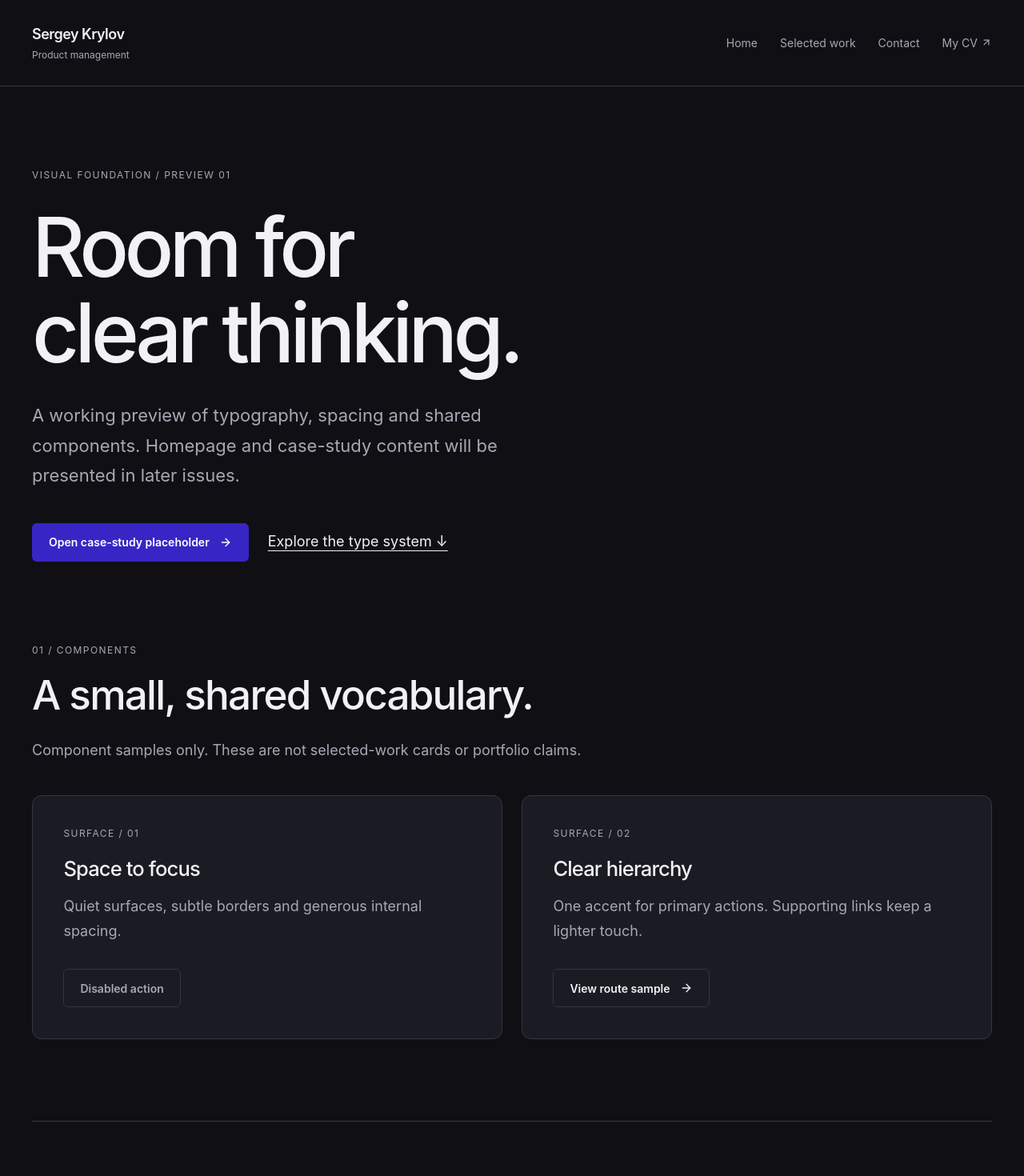
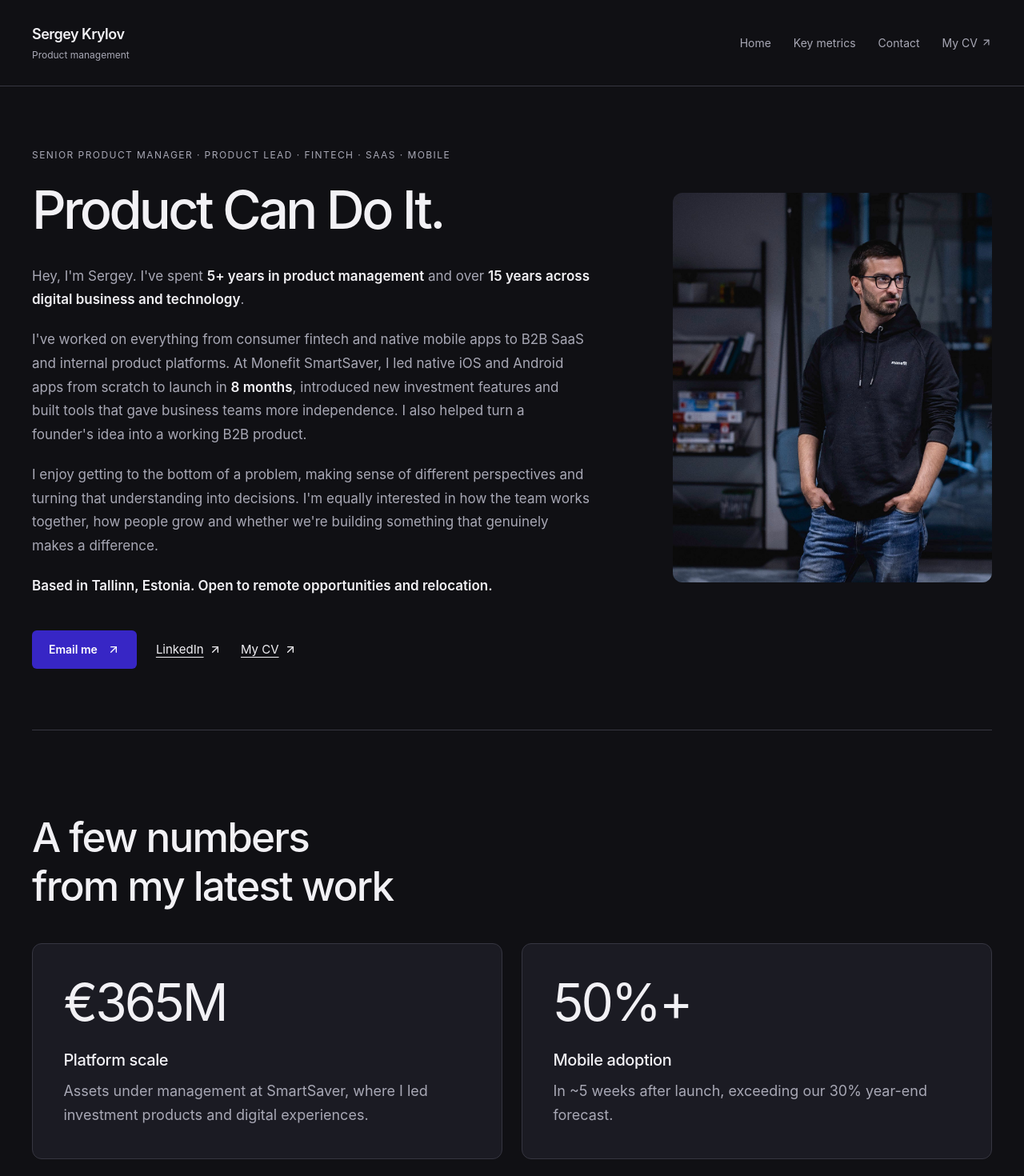
Before and after one commit to skrylov/portfolio_website, a React (Vite) app: page / in a window 1280 px wide. Shown: the top 1470 px of the page at 80% size. Built offline with nearby package versions, Linux system fonts and the light colour scheme.

Commit message:
Render original homepage hero and four key metrics (#19)

```diff
--- /dev/null
+++ b/src/components/InlineContent.tsx
@@ -0,0 +1,19 @@
+import { Fragment } from 'react'
+
+// Render the small inline vocabulary used by hero.md and metrics.md as React
+// nodes. Never inject exported HTML or execute source markup.
+export default function InlineContent({ text }: { text: string }) {
+  return text.split(/(<b>.*?<\/b>|\[[^\]]+\]\([^)]+\))/g).map((part, index) => {
+    const bold = part.match(/^<b>(.*?)<\/b>$/)
+    const link = part.match(/^\[([^\]]+)\]\(([^)]+)\)$/)
+    const unescape = (value: string) => value.replace(/\\~/g, '~')
+    if (bold) return <strong key={index}>{unescape(bold[1])}</strong>
+    if (link)
+      return (
+        <a key={index} className="text-link" href={link[2]}>
+          {link[1]}
+        </a>
+      )
+    return <Fragment key={index}>{unescape(part)}</Fragment>
+  })
+}
--- a/src/components/SiteFooter.tsx
+++ b/src/components/SiteFooter.tsx
@@ -7,9 +7,7 @@ export default function SiteFooter() {
         <div className="footer-row">
           <div>
             <p className="wordmark">Sergey Krylov</p>
-            <p className="metadata">
-              Product management portfolio · Design preview
-            </p>
+            <p className="metadata">Product management portfolio</p>
           </div>
           <nav aria-label="Contact links">
             <a href="mailto:skrylov22@gmail.com">Email me</a>
--- a/src/components/SiteHeader.tsx
+++ b/src/components/SiteHeader.tsx
@@ -12,9 +12,7 @@ export default function SiteHeader() {
           </Link>
           <nav aria-label="Main navigation">
             <Link to="/">Home</Link>
-            <Link to={{ pathname: '/', hash: '#selected-work' }}>
-              Selected work
-            </Link>
+            <Link to={{ pathname: '/', hash: '#metrics' }}>Key metrics</Link>
             <Link to={{ pathname: '/', hash: '#contact' }}>Contact</Link>
             <a href="https://drive.google.com/file/d/1NwEAJ8qCJFFT4MmrZqpQ6yYTH_bhZPYE/view?usp=drive_link">
               My CV <ArrowUpRight size={14} aria-hidden="true" />
--- /dev/null
+++ b/src/content/homepageContent.ts
@@ -0,0 +1,61 @@
+import homepage from './homepage.json'
+import media from './media.json'
+
+const files = import.meta.glob(
+  ['./homepage/hero.md', './homepage/metrics.md'],
+  {
+    query: '?raw',
+    import: 'default',
+    eager: true,
+  },
+) as Record<string, string>
+
+function section(id: string) {
+  const entry = homepage.sections.find((item) => item.id === id)
+  const text = entry && 'body' in entry ? files[`./${entry.body}`] : undefined
+  if (!text) throw new Error(`Missing homepage section: ${id}`)
+  return text.replace(/\r\n/g, '\n')
+}
+
+// Only the existing hero/metric export shapes are supported here. This is not
+// a general Notion or case-study renderer. Reject incomplete source extraction.
+const hero = section('hero')
+const textColumn = hero.match(
+  /<column ratio="60">\n([\s\S]*?)\n<\/column>/,
+)?.[1]
+if (!textColumn) throw new Error('Expected hero text column')
+const blocks = textColumn.split(/\n\n+/)
+const eyebrow = blocks[0].match(/^<span[^>]*>(.*?)<\/span>$/)?.[1]
+const headline = blocks[1].match(/^# (.+)$/)?.[1]
+const links = [...blocks.at(-1)!.matchAll(/\[([^\]]+)\]\(([^)]+)\)/g)].map(
+  (match) => ({ label: match[1], href: match[2] }),
+)
+const portraitSource = hero.match(/<image source="([^"]+)"/)?.[1]
+const portrait = media.find((item) => item.source === portraitSource)
+if (
+  !eyebrow ||
+  !headline ||
+  links.length !== 3 ||
+  !portrait ||
+  portrait.status !== 'migrated'
+)
+  throw new Error('Incomplete hero source')
+
+export const heroContent = {
+  eyebrow,
+  headline,
+  paragraphs: blocks.slice(2, -1),
+  links,
+  portrait,
+}
+
+const metricsSource = section('metrics')
+const heading = metricsSource.match(/^## (.+)$/m)?.[1]
+const metrics = [
+  ...metricsSource.matchAll(
+    /<callout[^>]*>\n## (.+)\n\n<b>(.+)<\/b>\n\n([\s\S]*?)\n<\/callout>/g,
+  ),
+].map((match) => ({ value: match[1], label: match[2], description: match[3] }))
+if (!heading || metrics.length !== 4)
+  throw new Error('Expected four source metrics')
+export const metricsContent = { heading, metrics }
--- a/src/pages/HomePage.tsx
+++ b/src/pages/HomePage.tsx
@@ -1,91 +1,63 @@
-import { ArrowRight } from 'lucide-react'
-import { Link } from 'react-router'
-import {
-  Button,
-  ButtonLink,
-  Card,
-  PageHeader,
-  Section,
-  SectionHeading,
-} from '../components/Primitives'
+import { Card, Section } from '../components/Primitives'
+import InlineContent from '../components/InlineContent'
+import { heroContent as hero, metricsContent } from '../content/homepageContent'
+import { ArrowUpRight } from 'lucide-react'
 
 export default function HomePage() {
   return (
     <>
-      <PageHeader
-        label="Visual foundation / Preview 01"
-        description="A working preview of typography, spacing and shared components. Homepage and case-study content will be presented in later issues."
+      <section className="portfolio-hero" aria-labelledby="hero-heading">
+        <div className="hero-copy">
+          <p className="eyebrow">{hero.eyebrow}</p>
+          <h1 id="hero-heading">{hero.headline}</h1>
+          <div className="hero-introduction">
+            {hero.paragraphs.map((text, index) => (
+              <p key={index}>
+                <InlineContent text={text} />
+              </p>
+            ))}
+          </div>
+          <div className="action-row">
+            {hero.links.map((link, index) => (
+              <a
+                key={link.href}
+                className={index === 0 ? 'button' : 'text-link'}
+                href={link.href}
+              >
+                {link.label}
+                <ArrowUpRight size={16} aria-hidden="true" />
+              </a>
+            ))}
+          </div>
+        </div>
+        <img
+          className="hero-portrait"
+          src={import.meta.env.BASE_URL + hero.portrait.publicPath}
+          width={hero.portrait.width}
+          height={hero.portrait.height}
+          alt={hero.portrait.alt}
+          fetchPriority="high"
+        />
+      </section>
+      <Section
+        id="metrics"
+        tabIndex={-1}
+        aria-labelledby="metrics-heading"
+        className="homepage-metrics"
       >
-        Room for
-        <br />
-        clear thinking.
-      </PageHeader>
-      <div className="action-row">
-        <ButtonLink to="/work/example">
-          Open case-study placeholder
-          <ArrowRight size={16} aria-hidden="true" />
-        </ButtonLink>
-        <Link
-          className="text-link"
-          to={{ pathname: '/', hash: '#type-sample' }}
-        >
-          Explore the type system ↓
-        </Link>
-      </div>
-      <Section id="selected-work" tabIndex={-1}>
-        <SectionHeading label="01 / Components">
-          A small, shared vocabulary.
-        </SectionHeading>
-        <p className="muted reading-width">
-          Component samples only. These are not selected-work cards or portfolio
-          claims.
-        </p>
+        <h2 id="metrics-heading">{metricsContent.heading}</h2>
         <div className="responsive-grid">
-          <Card>
-            <p className="eyebrow">Surface / 01</p>
-            <h3>Space to focus</h3>
-            <p>Quiet surfaces, subtle borders and generous internal spacing.</p>
-            <Button disabled>Disabled action</Button>
-          </Card>
-          <Card>
-            <p className="eyebrow">Surface / 02</p>
-            <h3>Clear hierarchy</h3>
-            <p>
-              One accent for primary actions. Supporting links keep a lighter
-              touch.
-            </p>
-            <ButtonLink className="button-secondary" to="/work/example">
-              View route sample <ArrowRight size={16} aria-hidden="true" />
-            </ButtonLink>
-          </Card>
-        </div>
-      </Section>
-      <Section id="type-sample" tabIndex={-1}>
-        <SectionHeading label="02 / Typography">
-          Built for reading.
-        </SectionHeading>
-        <div className="article-sample">
-          <h3>Article heading sample</h3>
-          <p>
-            Body copy uses a comfortable reading width and open line spacing.
-            The same scale can support a short introduction or a longer case
-            study.
-          </p>
-          <h4>A supporting heading</h4>
-          <p>
-            Emphasis, <strong>important details</strong> and{' '}
-            <a
-              className="text-link"
-              href="https://www.linkedin.com/in/s-krylov"
-            >
-              text links
-            </a>{' '}
-            remain easy to distinguish.
-          </p>
-          <p className="caption">
-            Caption sample — supporting context without competing with the
-            story.
-          </p>
+          {metricsContent.metrics.map((metric) => (
+            <Card key={metric.label}>
+              <p className="metric-value">
+                <InlineContent text={metric.value} />
+              </p>
+              <h3 className="metric-label">{metric.label}</h3>
+              <p className="metric-description">
+                <InlineContent text={metric.description} />
+              </p>
+            </Card>
+          ))}
         </div>
       </Section>
     </>
--- a/src/styles.css
+++ b/src/styles.css
@@ -1,4 +1,87 @@
 @import 'tailwindcss';
+
+@layer components {
+  .portfolio-hero {
+    display: grid;
+    grid-template-columns: minmax(0, 1.85fr) minmax(0, 1fr);
+    gap: clamp(2rem, 5vw, 4rem);
+    align-items: start;
+    padding-block: clamp(3rem, 6vw, 5rem);
+  }
+  .hero-copy h1 {
+    font-size: clamp(3rem, 5.2vw, 4.75rem);
+    line-height: 1.08;
+    letter-spacing: -0.055em;
+    margin-block: 1.5rem 2rem;
+  }
+  .hero-introduction {
+    max-width: 65ch;
+    font-size: 1.0625rem;
+    line-height: 1.75;
+    color: var(--color-muted);
+  }
+  .hero-introduction p + p {
+    margin-top: 1.25rem;
+  }
+  .hero-introduction strong {
+    font-weight: 600;
+    color: var(--color-ink);
+  }
+  .hero-portrait {
+    width: 100%;
+    height: auto;
+    border-radius: var(--radius-card);
+    margin-top: 3.5rem;
+  }
+  .portfolio-hero .text-link {
+    display: inline-flex;
+    align-items: center;
+    gap: 0.4rem;
+    font-size: 0.9375rem;
+  }
+  .homepage-metrics {
+    border-top: 1px solid var(--color-line);
+    padding-top: clamp(2.5rem, 5vw, 4rem);
+  }
+  .homepage-metrics h2 {
+    max-width: 22ch;
+  }
+  .homepage-metrics .card-surface p.metric-value {
+    font-size: clamp(2.75rem, 5vw, 4rem);
+    line-height: 1.1;
+    letter-spacing: -0.045em;
+    color: var(--color-ink);
+    margin-bottom: 1.5rem;
+  }
+  .homepage-metrics .metric-label {
+    font-size: 1.25rem;
+    margin-block: 0 0.75rem;
+    letter-spacing: -0.02em;
+  }
+  .homepage-metrics .card-surface p.metric-description {
+    margin-bottom: 0;
+    max-width: 48ch;
+  }
+  @media (max-width: 60rem) {
+    .portfolio-hero {
+      grid-template-columns: minmax(0, 1.5fr) minmax(0, 1fr);
+      gap: 2rem;
+    }
+  }
+  @media (max-width: 44rem) {
+    .portfolio-hero {
+      grid-template-columns: 1fr;
+      gap: 2.5rem;
+    }
+    .hero-portrait {
+      max-width: 24rem;
+      margin-top: 0;
+    }
+    .hero-copy h1 {
+      font-size: clamp(2.75rem, 9vw, 3.75rem);
+    }
+  }
+}
 
 @theme {
   --color-canvas: #101014;
```
Also changed, not shown: 3 other files (tests, documents, lock files or other folders).
